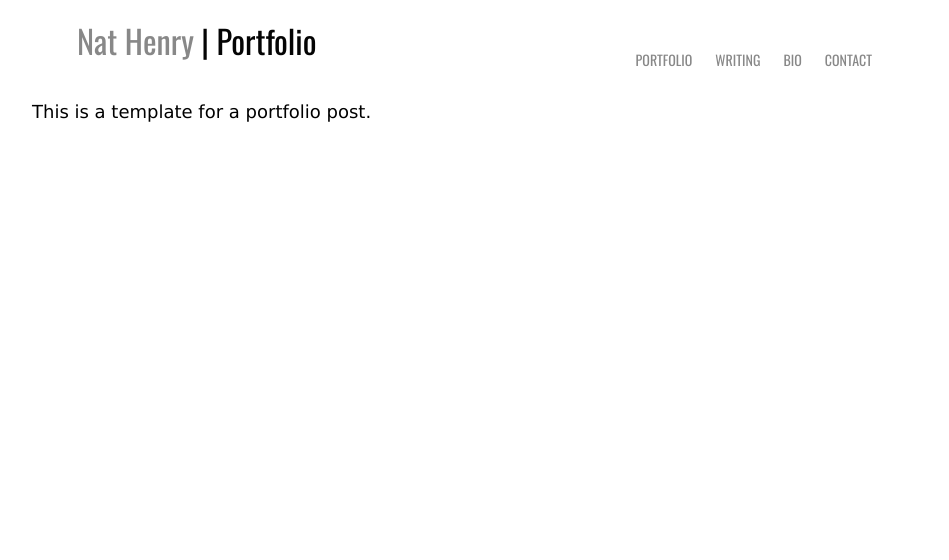
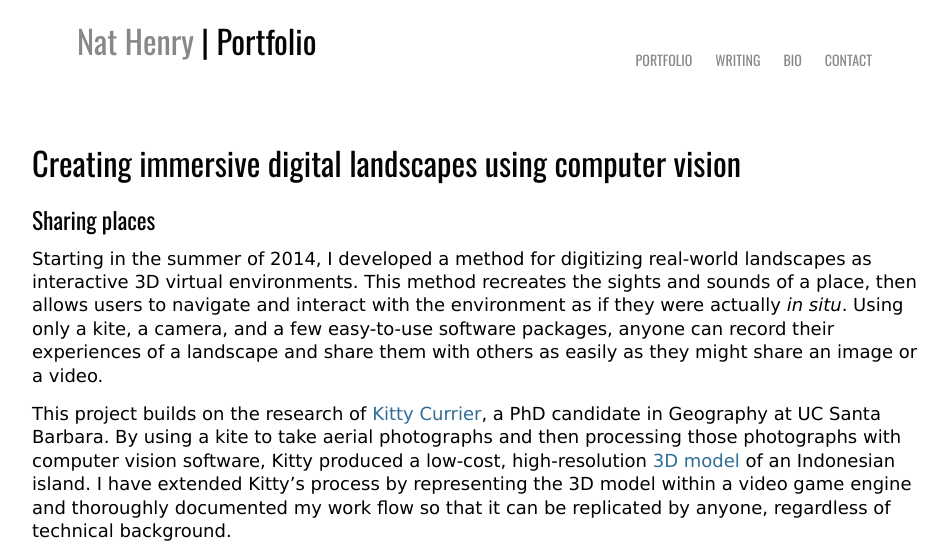
Before and after one commit to njhenry/nat_website, a Jekyll site: the page built from _portfolio/2016-09-01-immersive-digital-environments.md, in a window 1280 px wide. Shown: the top 560 px of the page, without its empty margins (158-1107 px from the left). Built offline with Jekyll 4.4.1, drawn with Linux system fonts in a browser that asks for light colours; some of the changed text lies outside the part shown; grey boxes are pictures that could not be loaded.

Commit message:
Adding immersive digital environments post.

```diff
--- a/_portfolio/2016-09-01-immersive-digital-environments.md
+++ b/_portfolio/2016-09-01-immersive-digital-environments.md
@@ -13,4 +13,22 @@ splash_caption: >-
   Lorem ipsum
 ---
 
-This is a template for a portfolio post.
+# Creating immersive digital landscapes using computer vision
+
+### Sharing places
+
+Starting in the summer of 2014, I developed a method for digitizing real-world landscapes as interactive 3D virtual environments. This method recreates the sights and sounds of a place, then allows users to navigate and interact with the environment as if they were actually _in situ_. Using only a kite, a camera, and a few easy-to-use software packages, anyone can record their experiences of a landscape and share them with others as easily as they might share an image or a video.
+
+This project builds on the research of [Kitty Currier](https://kittycurrier.com/), a PhD candidate in Geography at UC Santa Barbara. By using a kite to take aerial photographs and then processing those photographs with computer vision software, Kitty produced a low-cost, high-resolution [3D model](http://geog.ucsb.edu/~currier/files/paper_2014_jom.pdf) of an Indonesian island. I have extended Kitty's process by representing the 3D model within a video game engine and thoroughly documented my work flow so that it can be replicated by anyone, regardless of technical background.
+
+***
+
+![Game navigation](/assets/media/posts/3d_mapping/game_navigation.gif "Game navigation")
+
+***
+
+### Demo
+
+You can download and test my recreation of Santa Barbara's Campus Point cliffs **[here](http://tiny.cc/geogames_env)** _(warning: large file download)_. The full process is documented in a [chapter](https://www.researchgate.net/profile/Nathaniel_Henry/publication/301796345_A_Cost-effective_Workflow_for_Depicting_Landscapes_in_Immersive_Virtual_Environments/links/5728ae0908aef5d48d2c8053/A-Cost-effective-Workflow-for-Depicting-Landscapes-in-Immersive-Virtual-Environments.pdf) of the book [Geogames and Geoplay](https://link.springer.com/book/10.1007%2F978-3-319-22774-0) (Springer, 2018).
+
+***
```
Also changed, not shown: 1 other file.
